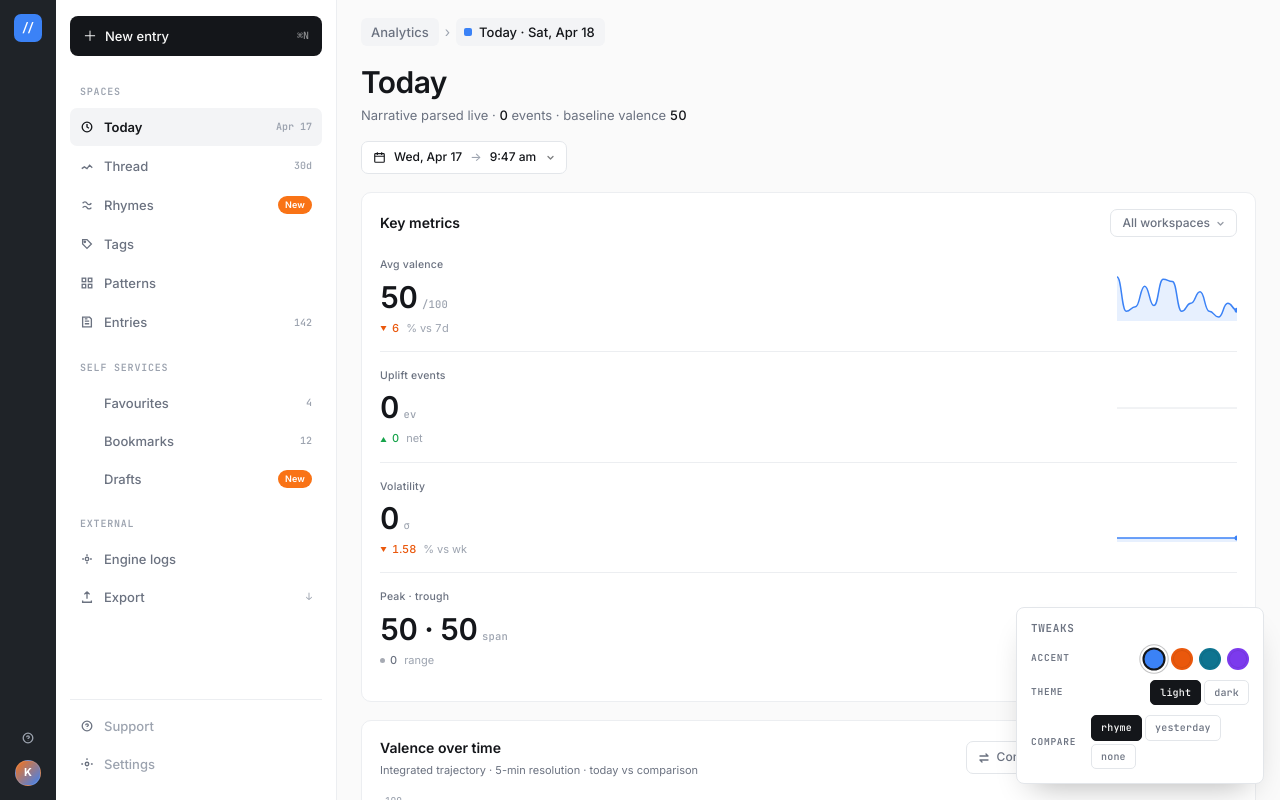
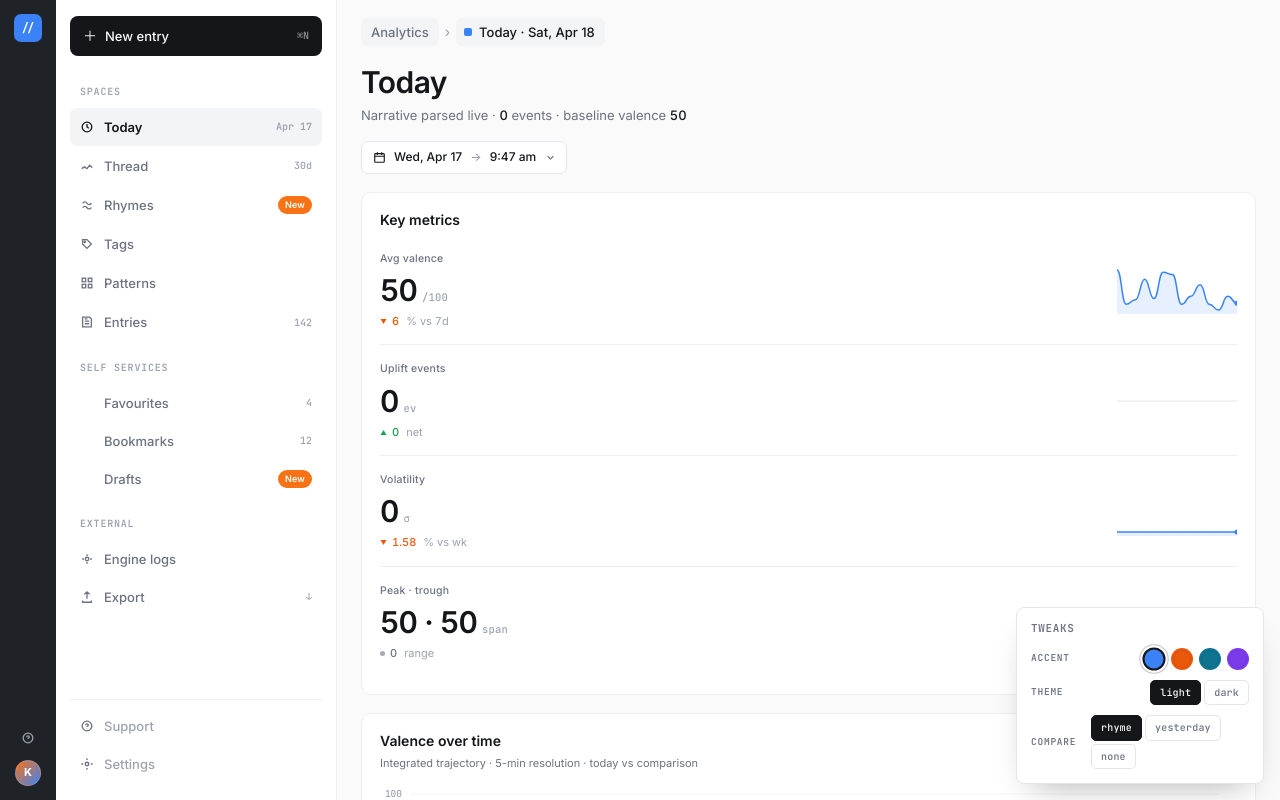
Before and after one commit to the-similarity/base, a Next.js app in the folder the-similarity-app/: page /prudent in a window 1280 px wide. Built offline with nearby package versions, Linux system fonts and the light colour scheme.

Commit message:
slop(prudent): remove dead card header chips (workspaces/magnitude/share)

```diff
--- a/the-similarity-app/app/prudent/dashboard.tsx
+++ b/the-similarity-app/app/prudent/dashboard.tsx
@@ -1454,7 +1454,6 @@ function KeyMetrics({ series, events, history, avg, peak, trough }: KeyMetricsPr
         }}
       >
         <div style={{ fontSize: 14, fontWeight: 600 }}>Key metrics</div>
-        <Chip label="All workspaces" caret />
       </div>
 
       <Metric
@@ -1881,7 +1880,6 @@ function DayTrajectory({
               <path d="M2 3.5L4.5 6 7 3.5" strokeLinecap="round" strokeLinejoin="round" />
             </svg>
           </button>
-          <Chip label="Share" />
         </div>
       </div>
 
@@ -2358,7 +2356,6 @@ function RhymeHeatmap({
             </div>
             <span>100</span>
           </div>
-          <Chip label="All workspaces" caret />
         </div>
       </div>
 
@@ -2588,7 +2585,6 @@ function TagDonut({ events }: { events: Event[] }) {
             Share of today&apos;s weighted events
           </div>
         </div>
-        <Chip label="Magnitude" caret />
       </div>
 
       <div style={{ display: "flex", gap: 18, alignItems: "center" }}>
```
